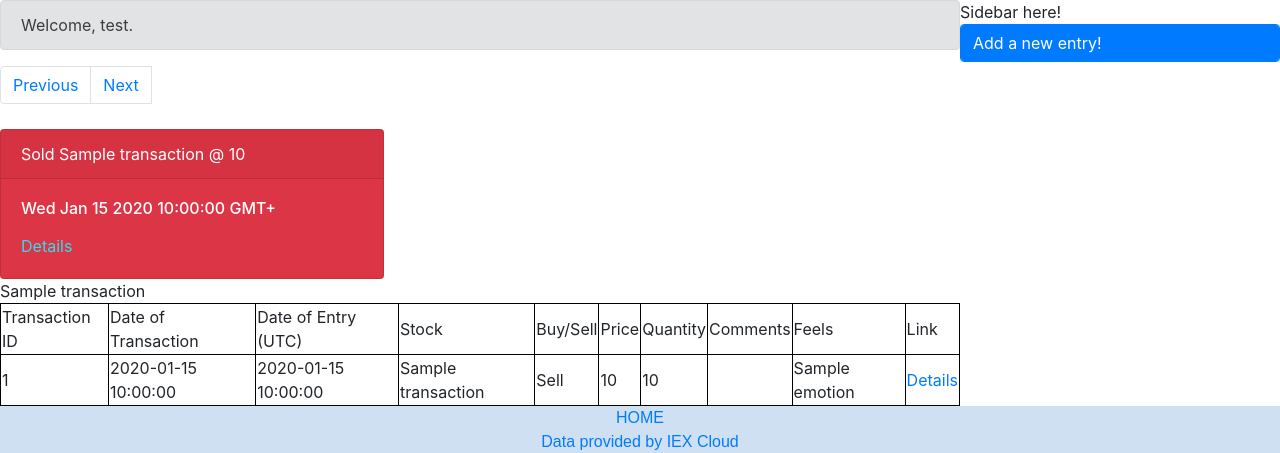
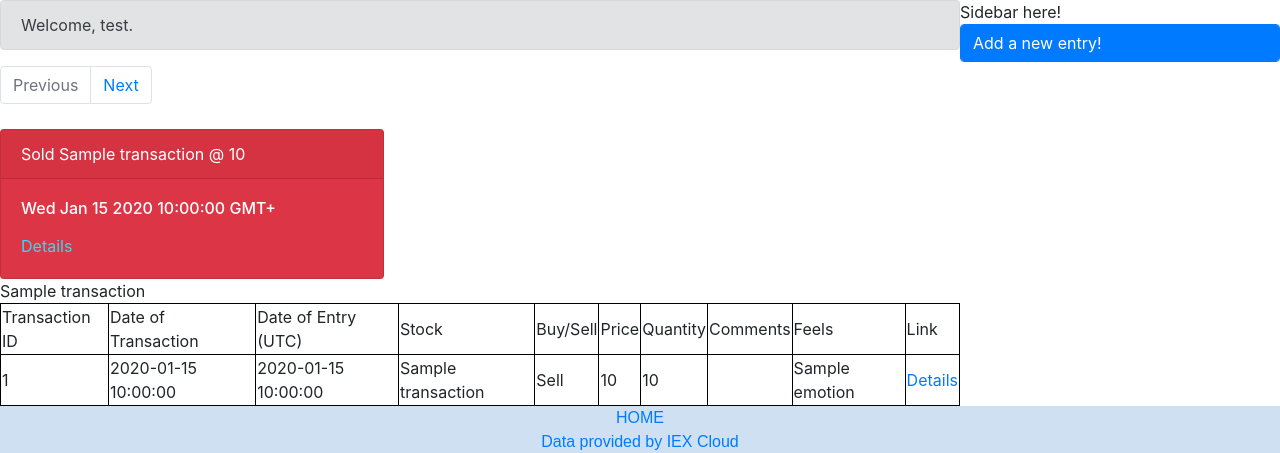
Before and after one commit to lucasdpau/stockfeels, a Flask app: template templates/profile.html in a window 1280 px wide. Shown: the part 134-587 px from the top of the page. Run offline with Flask 2, Linux system fonts and the light colour scheme; a user stored in the database is signed in; the template is opened without the code that fills it: most values are stand-ins (such as "Sample title", 1, 10 or a date in 2020); some libraries are stand-ins or nearby versions.

Commit message:
page navigation greys out previous/next buttons if going out of range.

```diff
--- a/templates/profile.html
+++ b/templates/profile.html
@@ -8,17 +8,23 @@
         <div>
             <nav aria-label="Page navigation">
                 <ul class="pagination">
+                    {% if current_profile_page == 1 %}
+                    <li class="page-item disabled"><a class="page-link" href="#" aria-label="previous">Previous</a></li>
+                    {% else %}
+                    <li class="page-item"><a class="page-link" href="?p={{current_profile_page-1}}" aria-label="previous">Previous</a></li>
+                    {% endif %}
+
+                    {% for page in range(total_pages) %}
                     <li class="page-item">
-                        <a class="page-link" href="?p={{current_profile_page-1}}" aria-label="previous">Previous</a>
-                    </li>
-                    {% for page in range(total_pages) %}
-                    <li>
                         <a class="page-link" href="?p={{page+1}}" aria-label="{{page+1}}">{{page+1}}</a>
                     </li>
                     {% endfor %}
-                    <li>
-                        <a class="page-link" href="?p={{current_profile_page+1}}" aria-label="next">Next</a>
-                    </li>
+
+                    {% if current_profile_page == total_pages %}
+                    <li class="page-item disabled"><a class="page-link" href="#" aria-label="next">Next</a></li>
+                    {% else %}
+                    <li class="page-item"><a class="page-link" href="?p={{current_profile_page+1}}" aria-label="next">Next</a></li>
+                    {% endif %}
                 </ul>
             </nav>
         </div>
```
